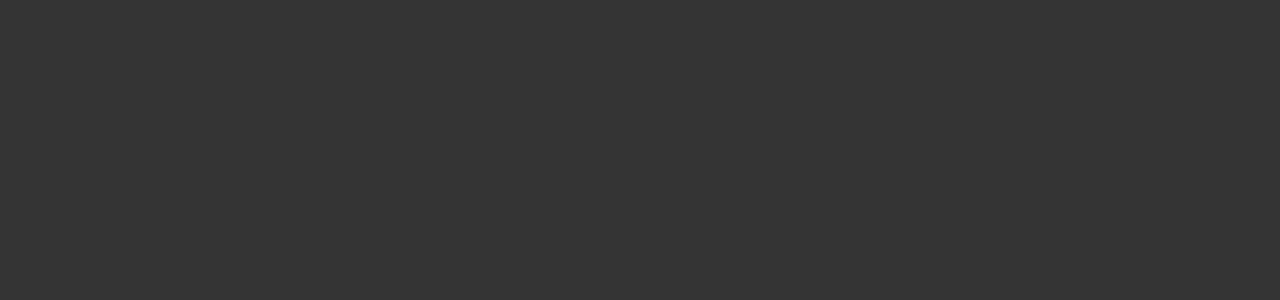
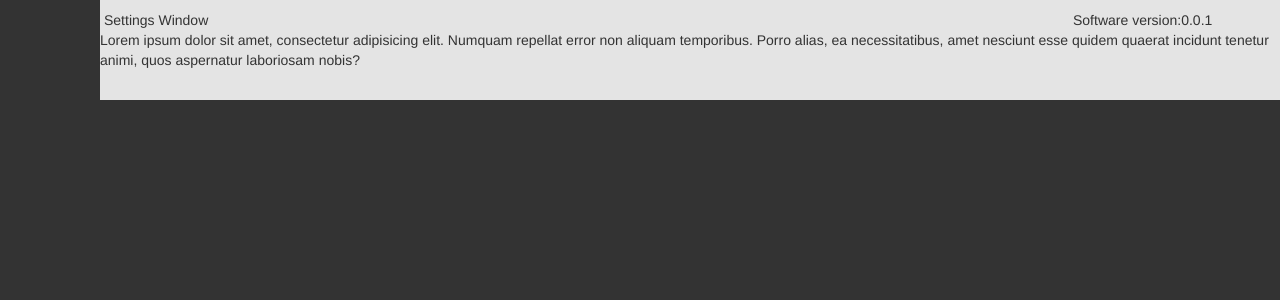
Before and after one commit to DanielLatimerUns/NetworkTools, an Angular app in the folder NetworkTools/ClientApp/: page /settings in a window 1280 px wide. Before the commit this address led to /. Shown: the top 300 px of the page. Built offline with nearby package versions, Linux system fonts and the light colour scheme.

Commit message:
Functionality & Layout: Added settings window

```diff
--- a/NetworkTools/ClientApp/src/app/components/global-toolbar/global-toolbar.component.html
+++ b/NetworkTools/ClientApp/src/app/components/global-toolbar/global-toolbar.component.html
@@ -13,7 +13,7 @@
         <div class="toolbar-speed-monitor-upload"><i class="fa fa-arrow-circle-o-up" aria-hidden="true">&nbsp;&nbsp;</i>0.00MiB/s</div>
         <div class="toolbar-speed-monitor-download"><i class="fa fa-arrow-circle-o-down" aria-hidden="true">&nbsp;&nbsp;</i>0.00MiB/s</div>
       </div>
-      <a ><div class="menu-items-item"><i class="fa fa-cog" aria-hidden="true"></i>Settings</div></a>
+      <a (click)="loadsettings()"><div class="menu-items-item"><i class="fa fa-cog" aria-hidden="true"></i>Settings</div></a>
       <a (click)="logout()"><div class="toolbar-Logout"><i class="fa fa-sign-out" aria-hidden="true"></i>Logout</div></a>
 
     </div>
--- a/NetworkTools/ClientApp/src/app/components/global-toolbar/global-toolbar.component.ts
+++ b/NetworkTools/ClientApp/src/app/components/global-toolbar/global-toolbar.component.ts
@@ -24,5 +24,9 @@ export class GlobalToolbarComponent {
 
     loadTorrent() {
         this.router.navigate(['torrent-manager']);
+  }
+
+    loadsettings() {
+      this.router.navigate(['settings']);
     }
 }
--- /dev/null
+++ b/NetworkTools/ClientApp/src/app/components/settings/settings.component.css
@@ -0,0 +1,27 @@
+.component-container{
+  background-color:#e4e4e4;
+  display:grid;
+  grid-template-rows: 30px auto 30px;
+}
+
+.header {
+  display:grid;
+  grid-row: 1;
+  margin: 10px 7px 7px 4px;
+  grid-template-columns: 200px auto 200px;
+}
+
+.header-title {
+  grid-column: 1 ;
+}
+.version {
+  grid-column: 3;
+  display:flex;
+}
+
+.dynamic-settings-window {
+  grid-row:2;
+}
+.footer {
+  grid-row:3;
+}
--- /dev/null
+++ b/NetworkTools/ClientApp/src/app/components/settings/settings.component.html
@@ -0,0 +1,18 @@
+<div class="component-container">
+  <div class="header">
+    <div class="header-title">Settings Window</div>
+    <div class="version"><div class="version-title">Software version:</div><div class="version-number">0.0.1</div></div>
+    <div></div>
+  </div>
+  <div class="dynamic-settings-window">
+    <div class="settings-general">
+        Lorem ipsum dolor sit amet, consectetur adipisicing elit. Numquam repellat error non aliquam temporibus. Porro alias, ea necessitatibus, amet nesciunt esse quidem quaerat incidunt tenetur animi, quos aspernatur laboriosam nobis?
+    </div>
+    <div class="settings-downloads">
+
+    </div>
+  </div>
+  <div class="footer">
+
+  </div>
+</div>
--- /dev/null
+++ b/NetworkTools/ClientApp/src/app/components/settings/settings.component.ts
@@ -0,0 +1,30 @@
+import { Component, ViewChild } from '@angular/core';
+import { TorrentService } from '../../services/torrent.service';
+import { FileUploadComponent } from '../file-upload/file-upload.component';
+import { AppState } from '../../state/appState';
+import { ActionModel } from '../../models/actionModel';
+
+@Component({
+    selector: 'app-settings',
+    templateUrl: './settings.component.html',
+    styleUrls: ['./settings.component.css'],
+    providers: [ TorrentService ]
+})
+export class SettingsComponent {
+
+  constructor(private torrentService: TorrentService, state: AppState) {
+
+    state.actionBarActions = [
+      new ActionModel(1, 'General', ""),
+      new ActionModel(2, 'Downloads', ""),
+      new ActionModel(3, 'Network', ""),
+      new ActionModel(4, 'Plugins', ""),
+      new ActionModel(5, 'Automation', ""),
+      new ActionModel(6, 'Scheduler', ""),
+      new ActionModel(7, 'Lables', ""),
+      new ActionModel(8, 'Advanced', ""),
+      new ActionModel(9, 'About', ""),
+    ];
+  }
+
+}
```
Also changed, not shown: NetworkTools/ClientApp/src/app/app.module.ts (+5 -2 lines).
